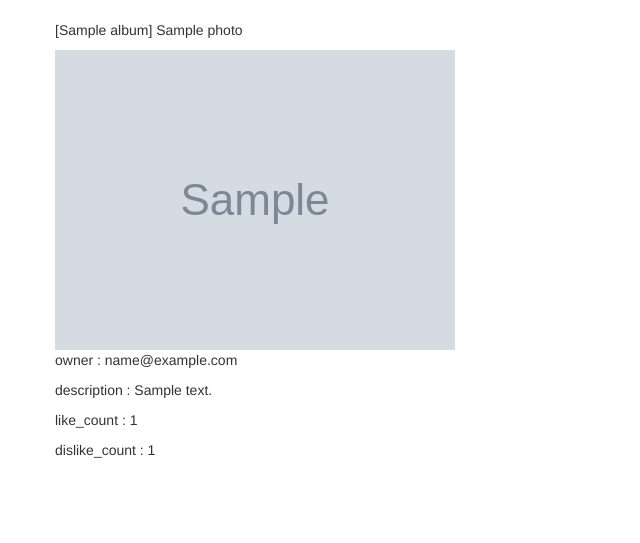
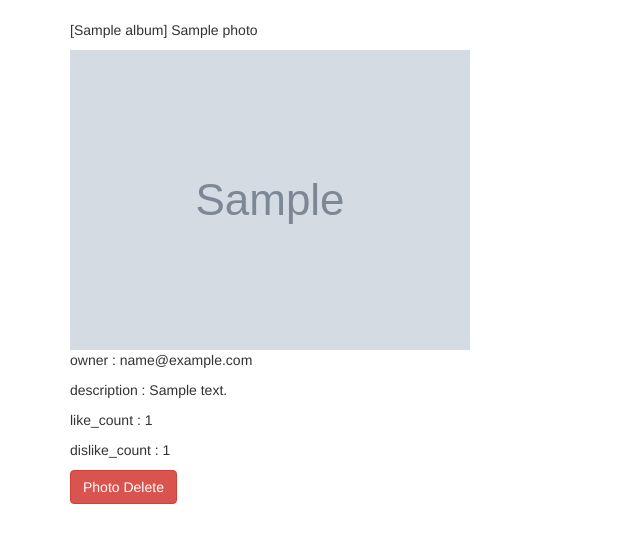
Before and after one commit to byunghyunpark/photo-notice-board-project, a Django app: template django_app/templates/photo/photo_detail.html in a window 1280 px wide. Shown: the part 51-594 px from the top of the page, without its empty margins (0-640 px from the left). Run offline with Django 3.2, Linux system fonts and the light colour scheme; the template is opened without the code that fills it: values that come from a table or form of the project are taken from there, others are empty; tables that the repository leaves empty hold one stand-in row (values such as "Sample post"); grey boxes marked "Sample" are stand-in pictures; parts of the project's set-up code (start-up, migrations or seed data) failed here and were passed over; some libraries are stand-ins or nearby versions.

Commit message:
Test: photo delete test.

```diff
--- a/django_app/photo/urls.py
+++ b/django_app/photo/urls.py
@@ -8,6 +8,6 @@ urlpatterns = [
     url(r'^photo/add/$', views.photo_add, name='photo_add'),
     url(r'^photo/add/multi/$', views.photo_add_multi, name='photo_add_multi'),
     url(r'^photo/(?P<pk>[0-9]+)/(?P<like_type>\w+)/$', views.photo_like, name='photo_like'),
-    url(r'^photo/(?P<pk>[0-9]+)$', views.photo_detail, name='photo_detail'),
-
+    url(r'^photo/(?P<pk>[0-9]+)/$', views.photo_detail, name='photo_detail'),
+    url(r'^photo/(?P<pk>[0-9]+)/delete/$', views.photo_delete, name='photo_delete'),
 ]
--- a/django_app/templates/photo/photo_detail.html
+++ b/django_app/templates/photo/photo_detail.html
@@ -2,11 +2,14 @@
 
 {% block content %}
 
+<div class="container">
     <p>[{{ photo.album }}] {{ photo.title }}</p>
     <img src="{{ photo.img.url }}" alt="">
     <p>owner : {{ photo.owner }}</p>
     <p>description : {{ photo.description }}</p>
     <p>like_count : {{ photo.like_users.count }}</p>
     <p>dislike_count : {{ photo.dislike_users.count }}</p>
+    <a href="{% url 'photo:photo_delete' pk=photo.pk %}" class="btn btn-danger">Photo Delete</a>
+</div>
 
 {% endblock %}}
```
Also changed, not shown: django_app/photo/views/photo.py (+10 -0 lines). Lines whose indentation alone changed are shown as unchanged.
